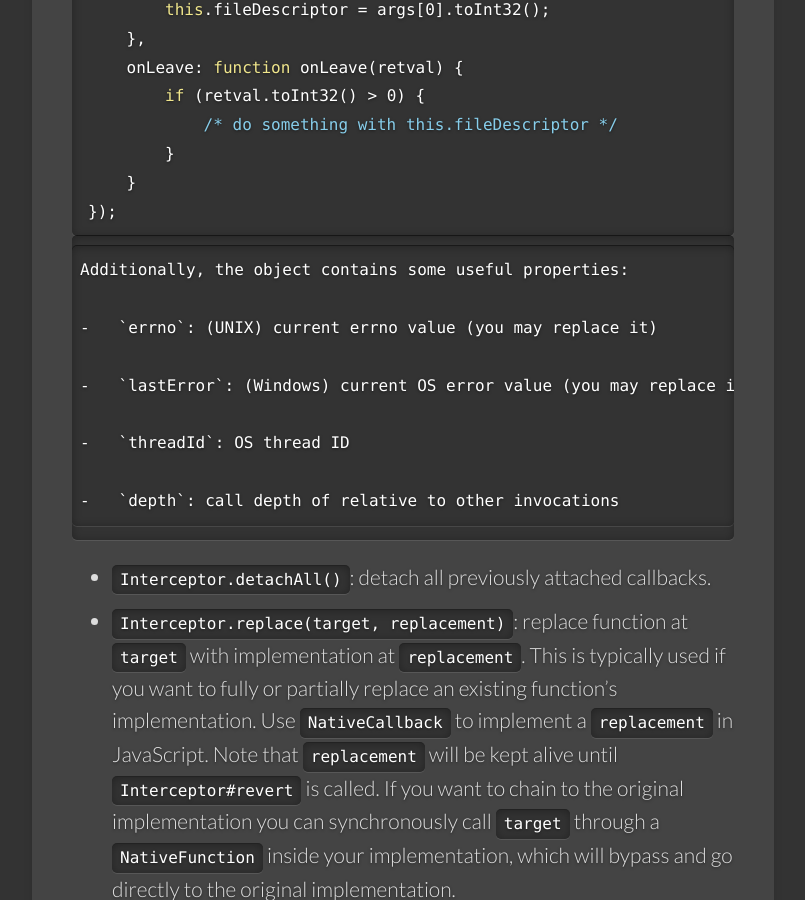
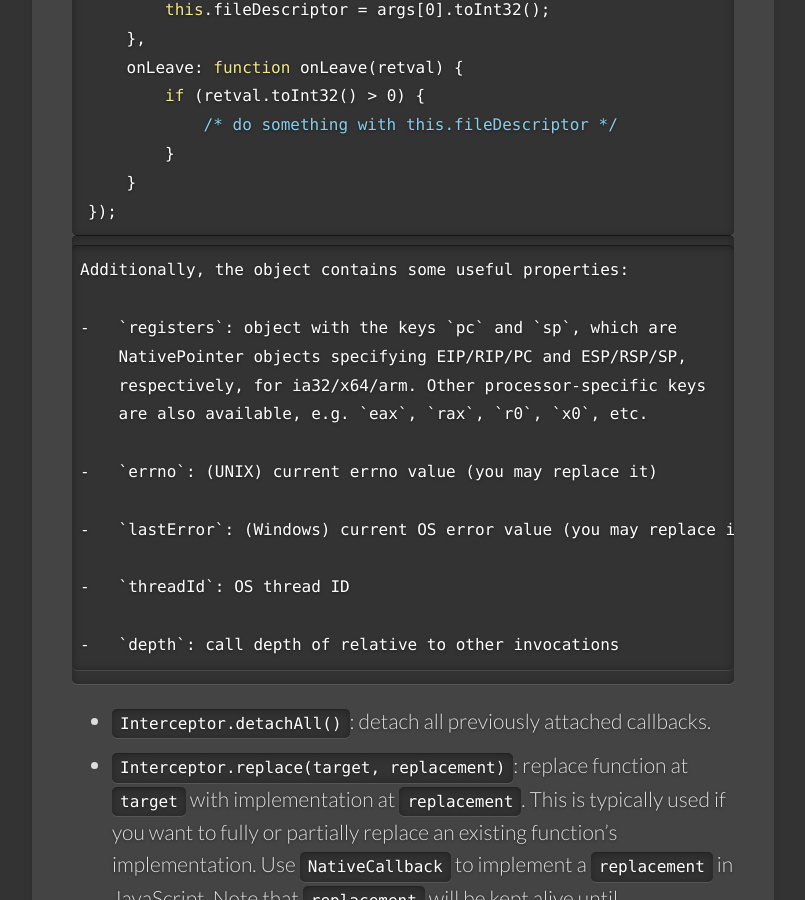
Before and after one commit to frida/frida-website, a Jekyll site: the page built from docs/javascript-api.md, in a window 1280 px wide and 900 px high, scrolled down 11814 px. Shown: the whole window, without its empty margins (139-944 px from the left). Built offline with Jekyll 4.4.1, drawn with Linux system fonts in a browser that asks for light colours; some web fonts are replaced.

Commit message:
Add JS API reference for `this.registers` in Interceptor callbacks

```diff
--- a/docs/javascript-api.md
+++ b/docs/javascript-api.md
@@ -428,6 +428,11 @@ Interceptor.attach(Module.findExportByName("libc.so", "read"), {
 
     Additionally, the object contains some useful properties:
 
+    -   `registers`: object with the keys `pc` and `sp`, which are
+        NativePointer objects specifying EIP/RIP/PC and ESP/RSP/SP,
+        respectively, for ia32/x64/arm. Other processor-specific keys
+        are also available, e.g. `eax`, `rax`, `r0`, `x0`, etc.
+
     -   `errno`: (UNIX) current errno value (you may replace it)
 
     -   `lastError`: (Windows) current OS error value (you may replace it)
```
